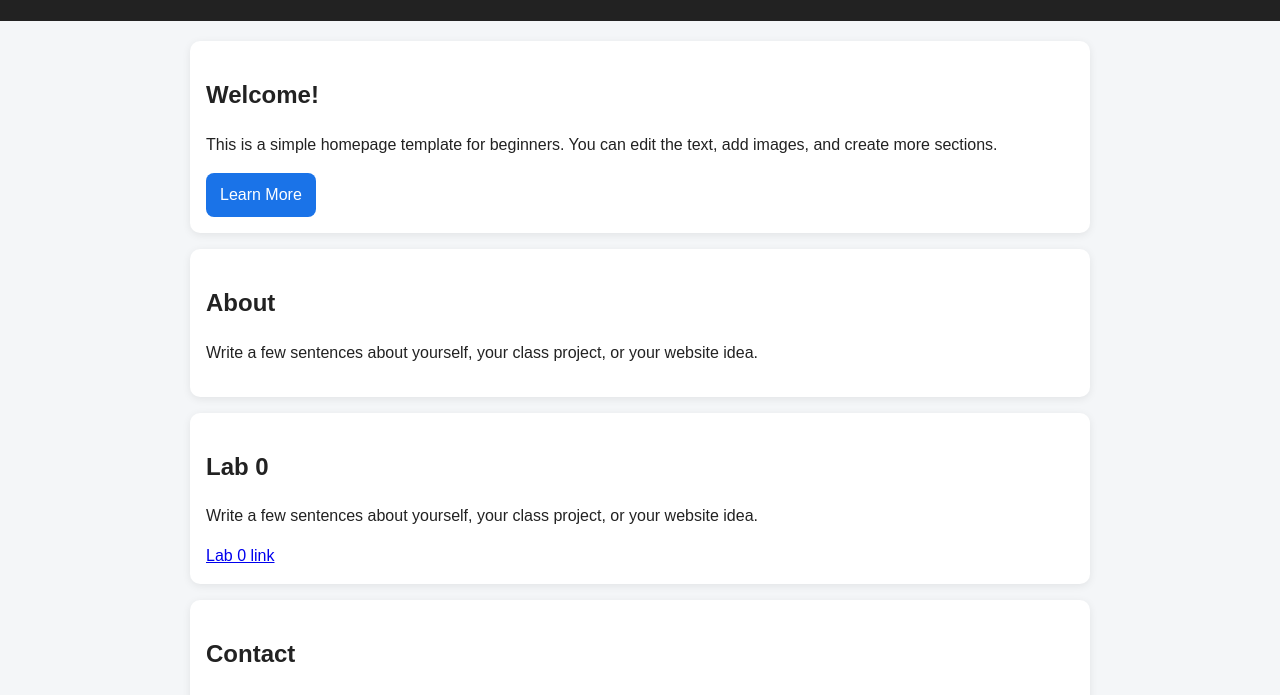
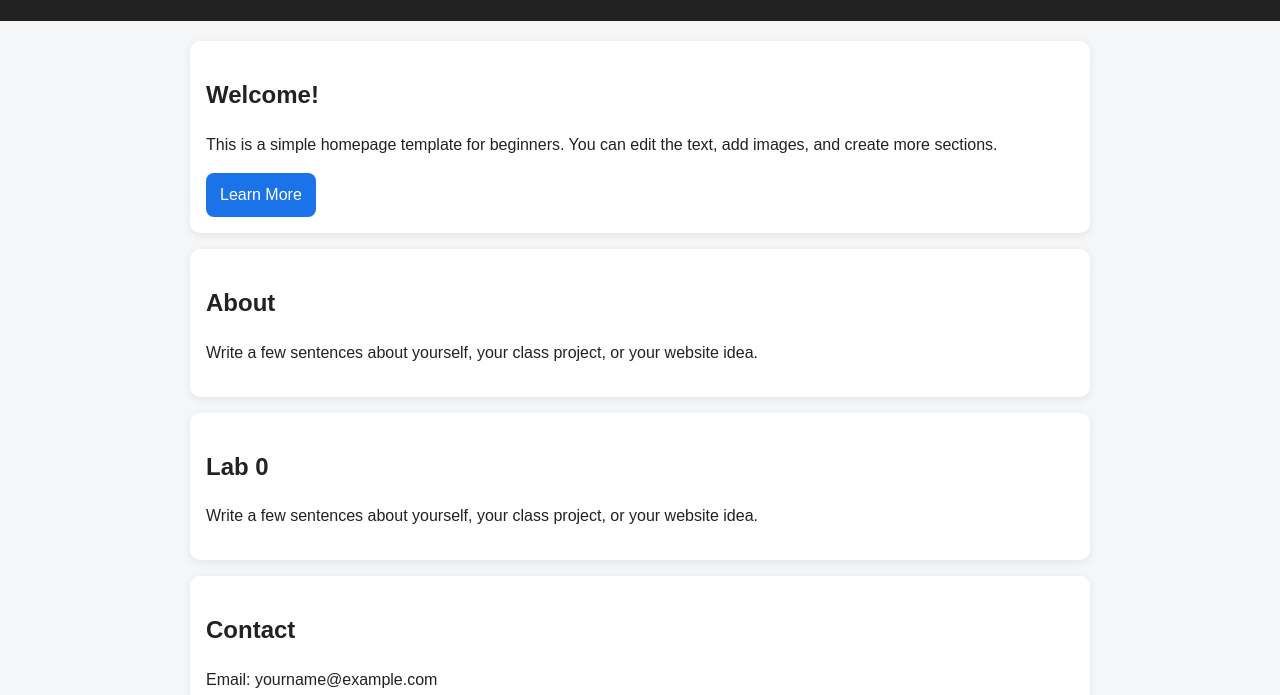
Before and after one commit to stephan0430-creator/stephan0430-creator.github.io, a plain HTML site: page index.html in a window 1280 px wide. Shown: the part 89-784 px from the top of the page. Drawn offline with Linux system fonts and the light colour scheme.

Commit message:
Update index.html

```diff
--- a/index.html
+++ b/index.html
@@ -101,8 +101,6 @@
       <p>Write a few sentences about yourself, your class project, or your website idea.</p>
 
 
-<a href="https://kysu.instructure.com/courses/7063/assignments/149494">Lab 0 link</a>
-
     </section>
 
     <section class="card" id="contact">
```
